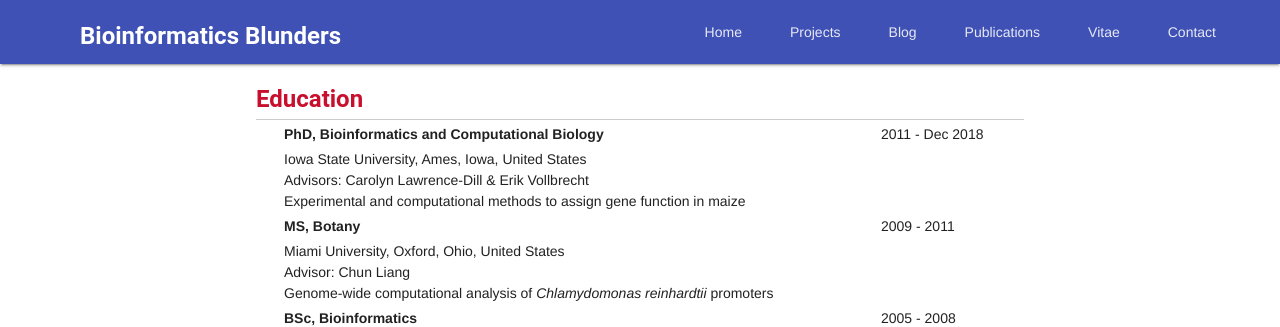
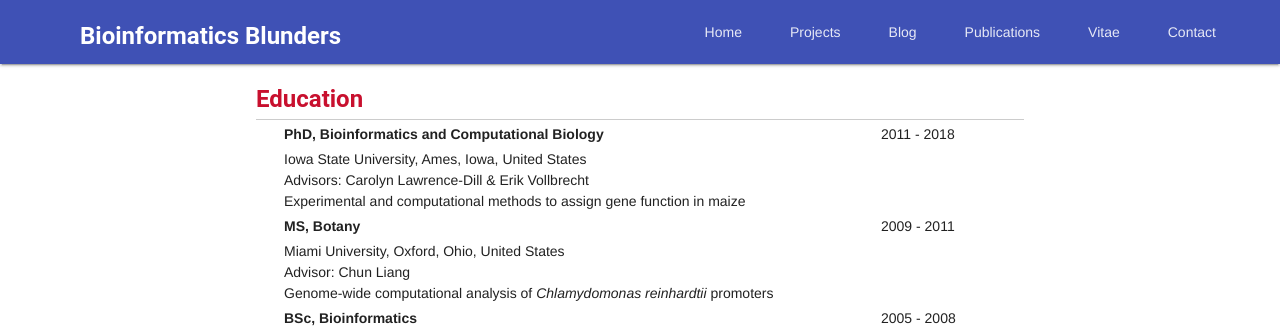
Before and after one commit to wkpalan/wkpalan-gh-jekyll, a Jekyll site: the page built from vitae.md, in a window 1280 px wide. Shown: the top 327 px of the page. Built offline with Jekyll 4.4.1, drawn with Linux system fonts in a browser that asks for light colours; nearby versions of some CDN libraries.

Commit message:
changes to education year

```diff
--- a/_data/education.yaml
+++ b/_data/education.yaml
@@ -1,7 +1,7 @@
 - PhD:
   title: PhD
   major: Bioinformatics and Computational Biology
-  date: 2011 - Dec 2018
+  date: 2011 - 2018
   school: Iowa State University, Ames, Iowa, United States
   advisors: "Advisors: Carolyn Lawrence-Dill & Erik Vollbrecht"
   thesis: Experimental and computational methods to assign gene function in maize
```
